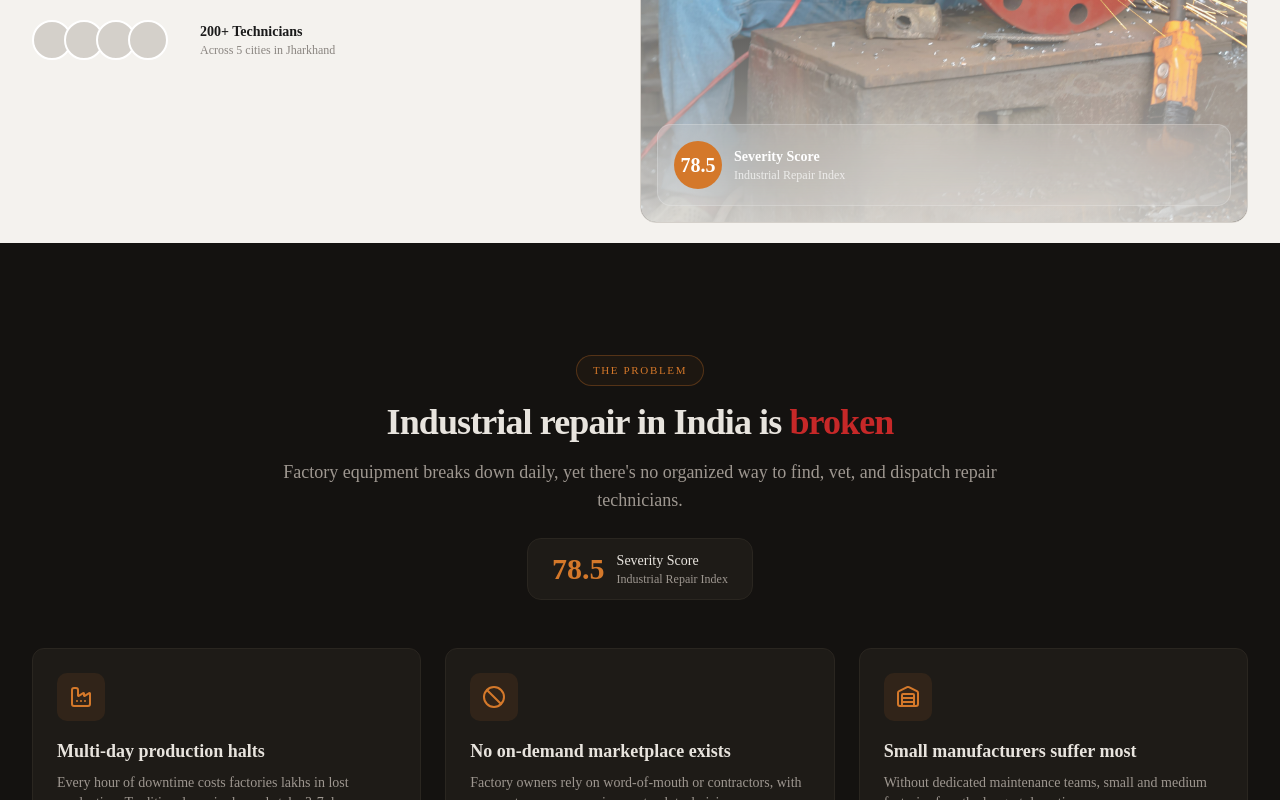
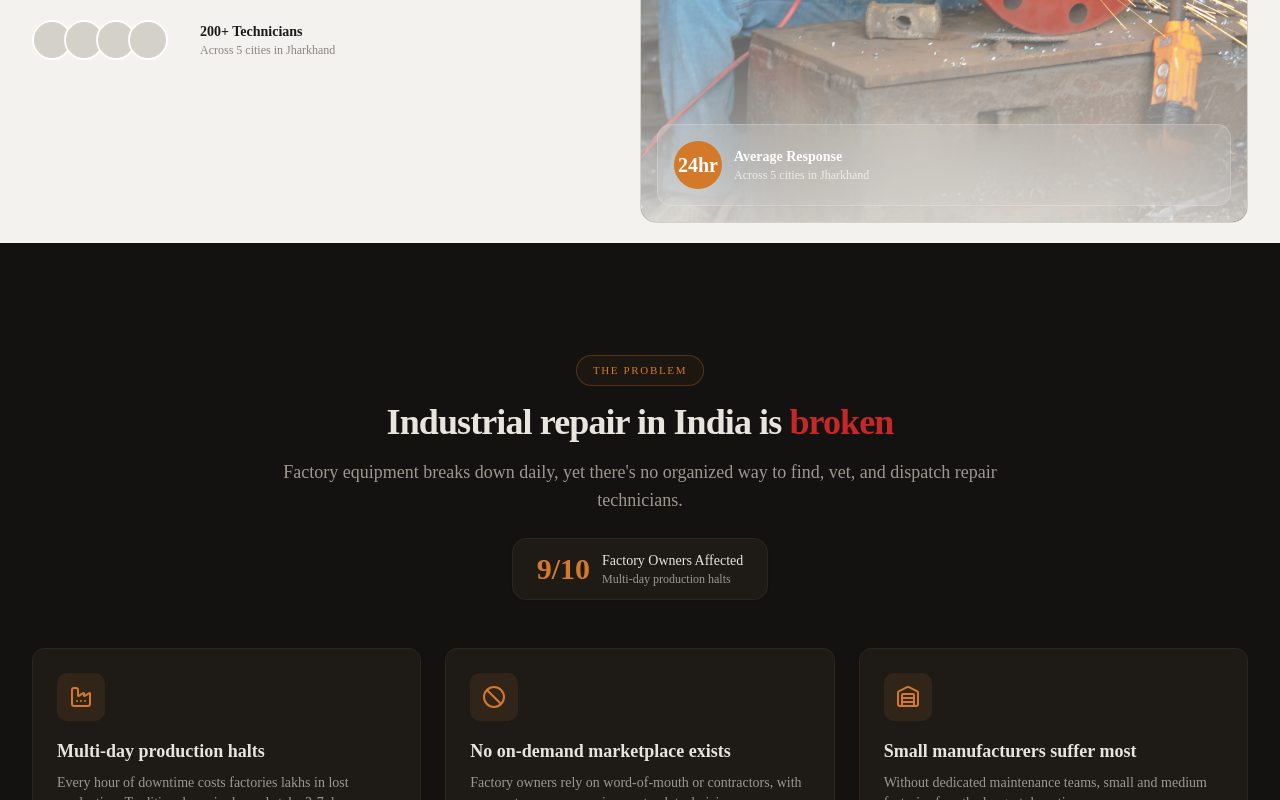
Before and after one commit to K-naman-T/factory-repair-network, a Next.js app: page / in a window 1280 px wide. Shown: the part 557-1357 px from the top of the page. Built offline with nearby package versions, Linux system fonts and the light colour scheme.

Commit message:
chore: remove severity score, fix dangling tags build error

```diff
--- a/src/components/landing/hero.tsx
+++ b/src/components/landing/hero.tsx
@@ -87,11 +87,11 @@ export function Hero() {
               <div className="absolute bottom-4 left-4 right-4 rounded-xl border border-white/20 bg-white/10 p-4 backdrop-blur-xl">
                 <div className="flex items-center gap-3">
                   <div className="flex h-12 w-12 items-center justify-center rounded-full bg-[#d4782a]">
-                    <span className="text-[1.25rem] font-bold text-white">78.5</span>
+                    <span className="text-[1.25rem] font-bold text-white">24hr</span>
                   </div>
                   <div>
-                    <p className="text-sm font-semibold text-white">Severity Score</p>
-                    <p className="text-xs text-white/70">Industrial Repair Index</p>
+                    <p className="text-sm font-semibold text-white">Average Response</p>
+                    <p className="text-xs text-white/70">Across 5 cities in Jharkhand</p>
                   </div>
                 </div>
               </div>
--- a/src/components/landing/problem-section.tsx
+++ b/src/components/landing/problem-section.tsx
@@ -47,11 +47,11 @@ export function ProblemSection() {
 
         <div className="mt-6 mx-auto max-w-lg text-center">
           <BlurFade inView delay={0.15}>
-            <div className="inline-flex items-center gap-3 rounded-xl border border-[#2a2620] bg-[#1e1b17] px-6 py-3">
-              <span className="text-3xl font-bold text-[#d4782a]">78.5</span>
+            <div className="inline-flex items-center gap-3 rounded-xl border bg-[#1e1b17] px-6 py-3 shadow-sm border-[#2a2620]">
+              <span className="text-3xl font-bold text-[#d4782a]">9/10</span>
               <div className="text-left">
-                <p className="text-sm font-medium text-[#e8e4de]">Severity Score</p>
-                <p className="text-xs text-[#9e9790]">Industrial Repair Index</p>
+                <p className="text-sm font-medium text-[#e8e4de]">Factory Owners Affected</p>
+                <p className="text-xs text-[#9e9790]">Multi-day production halts</p>
               </div>
             </div>
           </BlurFade>
```
Also changed, not shown: 2 other files (tests, documents, lock files or other folders).
